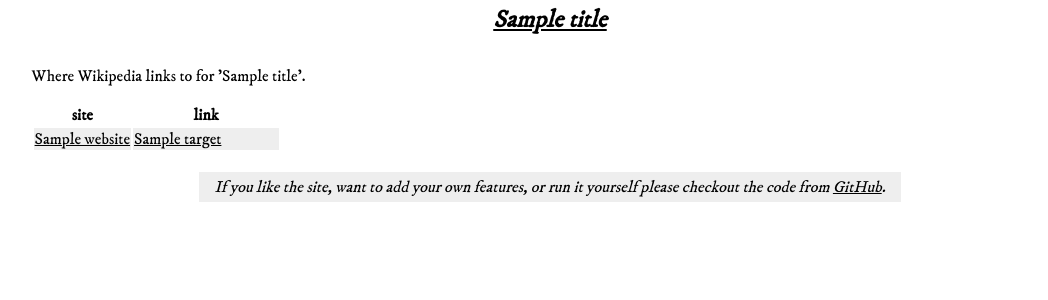
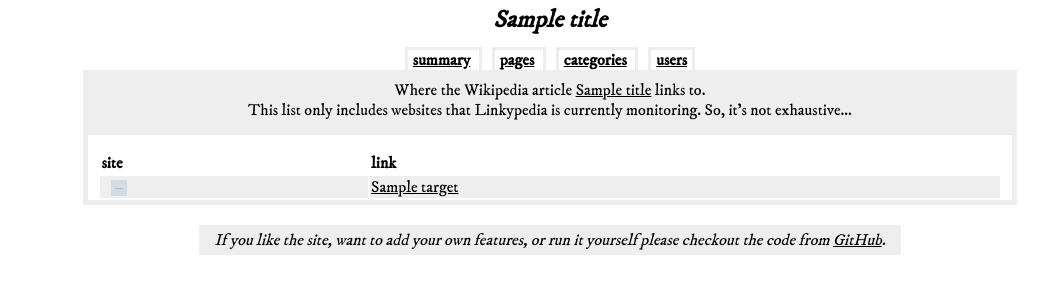
Before and after one commit to edsu/linkypedia, a Django app: template linkypedia/web/templates/page.html in a window 1280 px wide. Shown: the part 119-419 px from the top of the page, without its empty margins (90-1138 px from the left). Run offline with Django 3.2, Linux system fonts and the light colour scheme; the template is opened without the code that fills it: most values are stand-ins (such as "Sample title", 1, 10 or a date in 2020); grey boxes marked "Sample" are stand-in pictures.

Commit message:
cleaned up page/resource a little bit

```diff
--- a/linkypedia/static/style.css
+++ b/linkypedia/static/style.css
@@ -255,3 +255,8 @@
     height: 17px;
     vertical-align: middle;
 }
+
+table#page_summary {
+    text-align: left;
+    width: 100%;
+}
--- a/linkypedia/web/templates/page.html
+++ b/linkypedia/web/templates/page.html
@@ -2,27 +2,31 @@
 {% load humanize %}
 
 {% block extra_head %}<title>linkypedia | page {{ title }}</title>{% endblock %}
-{% block content %}
 
-<div id="title"><a href="{{ wikipedia_page.url }}">{{ title }}</a></div>
+{% block tab_summary %}
+Where the Wikipedia article <a href="http://wikipedia.org/wiki/{{title}}">{{ title }}</a> links to.
+<br />
+This list only includes websites that Linkypedia is currently monitoring. So,
+it's not exhaustive...
+{% endblock %}
 
-<p>
-    Where Wikipedia links to for '{{ title }}'.
-</p>
-
-{% if links %}
-<table id='link_summary'>
+{% block tab_content %}
+<table id='page_summary'>
     <tr>
-        <th width='40%'>site</th>
+        <th>site</th>
         <th>link</th>
     </tr>
     {% for link in links %}
     <tr class="{% cycle 'odd' 'even' %}">
-        <td><a href="{% url website_summary link.website.id %}">{{ link.website.name }}</a></td>
-        <td><a href="{{ link.target }}">{{ link.target }}</a></td>
+        <td>
+            <a href="{% url website_summary link.website.id %}">
+            {% if link.website.favicon_url %}
+            <img src="{{ link.website.favicon_url }}" class="favicon" title="{{ link.website.name }}" />
+            {% endif %}
+            </a>
+        </td>
+        <td style="word-wrap: break-word;"><a href="{{ link.target }}">{{ link.target }}</a></td>
     </tr>
     {% endfor %}
 </table>
-{% endif %}
-
 {% endblock %}
--- a/linkypedia/web/templates/website.html
+++ b/linkypedia/web/templates/website.html
@@ -8,6 +8,7 @@
 <div id="tab_pane">
 
 <div id="tabs">
+    {% if website %}
     <span class="{% if tab == "summary" %}active_tab{% else %}inactive_tab{% endif %}">
         <a href="{% url website_summary website.id %}">summary</a>
     </span>
@@ -20,6 +21,7 @@
     <span class="{% if tab == "users" %}active_tab{% else %}inactive_tab{% endif %}">
         <a href="{% url website_users website.id %}">users</a>
     </span>
+    {% endif %}
 </div>
 
 <div id="tab_summary">
```
